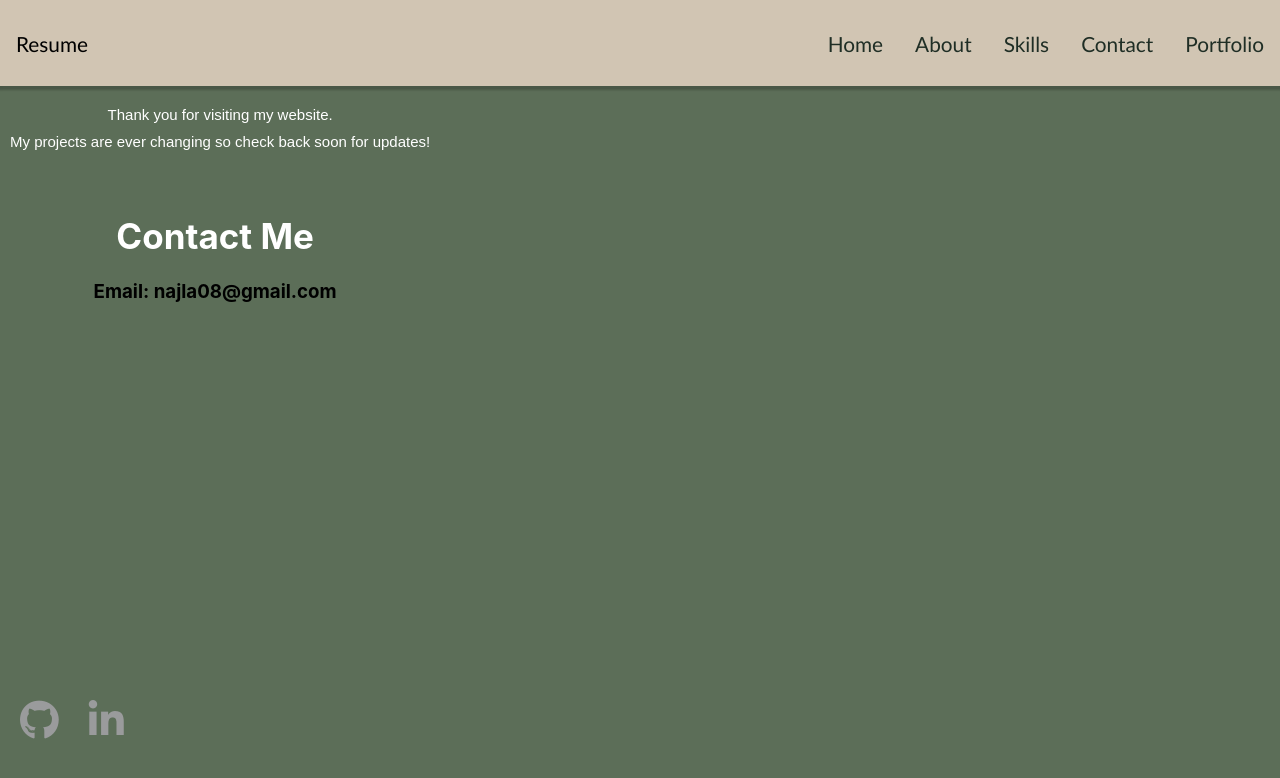
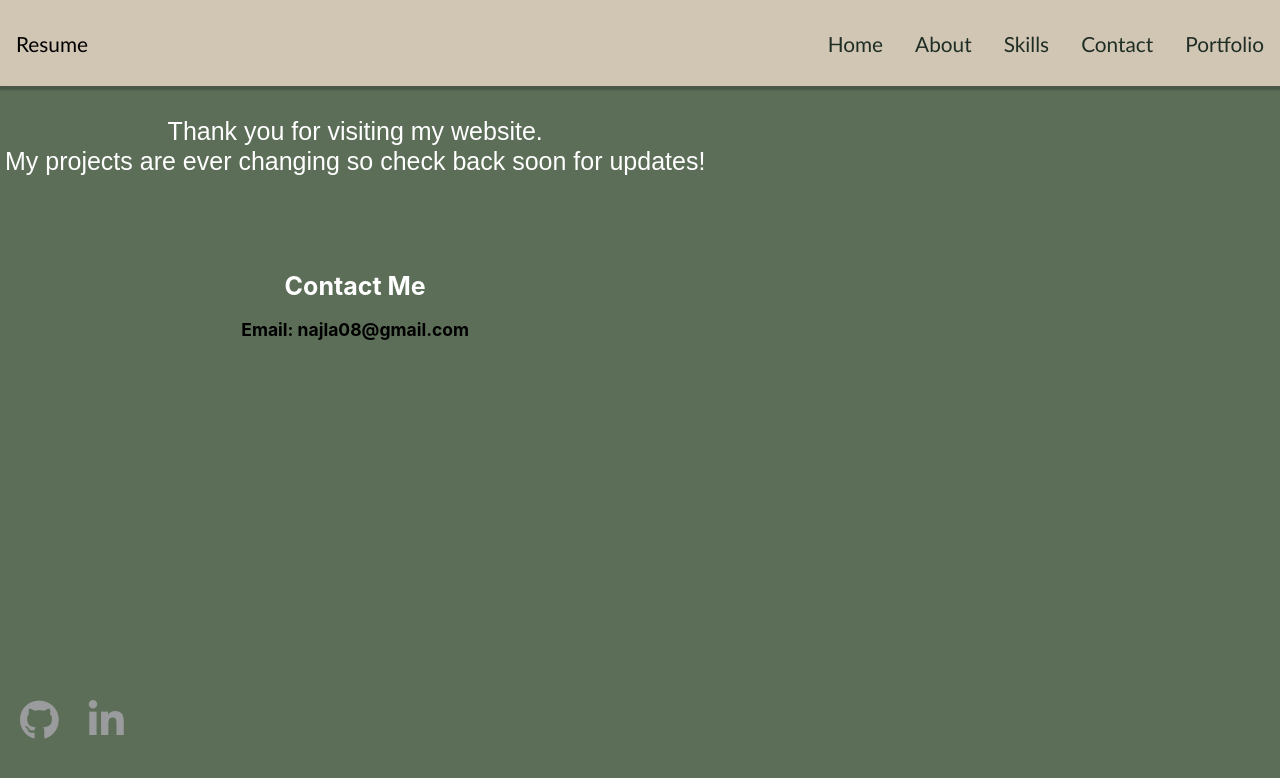
Before and after one commit to nparker80/Najla_Coding_Portfolio, a React (Create React App) app: page /contact in a window 1280 px wide. Shown: the top 778 px of the page. Built offline with nearby package versions, Linux system fonts and the light colour scheme.

Commit message:
cleanup nested scss

```diff
--- a/src/contents/Contact/Contact.jsx
+++ b/src/contents/Contact/Contact.jsx
@@ -5,7 +5,7 @@ import './Contact.scss';
 class Contact extends Component {
   render() {
     return (
-      <div class="condiv-contact" id="app__container">
+      <div className="condiv-contact" id="app__container">
         <div className="contact__content">
           <p>Thank you for visiting my website.<br></br>My projects are ever changing so check back soon for updates!</p>
           <h1 className="subtopic">Contact Me</h1>
@@ -13,6 +13,7 @@ class Contact extends Component {
           <Social />
         </div >
       </div >
+
     )
   }
 }
--- a/src/contents/Contact/Contact.scss
+++ b/src/contents/Contact/Contact.scss
@@ -1,40 +1,40 @@
 .condiv-contact {
   background-color: #5C6E58;
-  flex: 6;
+  flex: 6
 }
 
-h3 {
-  text-align: center;
-}
 
 .contact__content {
   p {
+    padding: 100px;
     text-align: center;
-    padding-left: 50px;
     line-height: 40px;
     font-size: 30px;
     font-family: Arial, Helvetica, sans-serif;
-    margin-bottom: 120px;
+    margin-bottom: 90px;
     color: #fff;
+  }
 
   @media screen and (min-width: 320px) {
-      padding-left: 10px;
-      line-height: 27px;
-      font-size: 15px;
-      font-family: Arial, Helvetica, sans-serif;
-      margin-bottom: 60px;
+    p {
+      line-height: 30px;
+      font-size: 25px;
+      padding: 5px;
+    }
 
   }
 
-    .subtopic {
+  h1 {
     font-size: 25px;
+    text-align: center;
+  }
 
   @media screen and (min-width:320px) {
     font-size: 15px;
 
   }
-    }
 
-
+  h3 {
+    text-align: center
   }
 }
```
Lines whose indentation alone changed are shown as unchanged.
